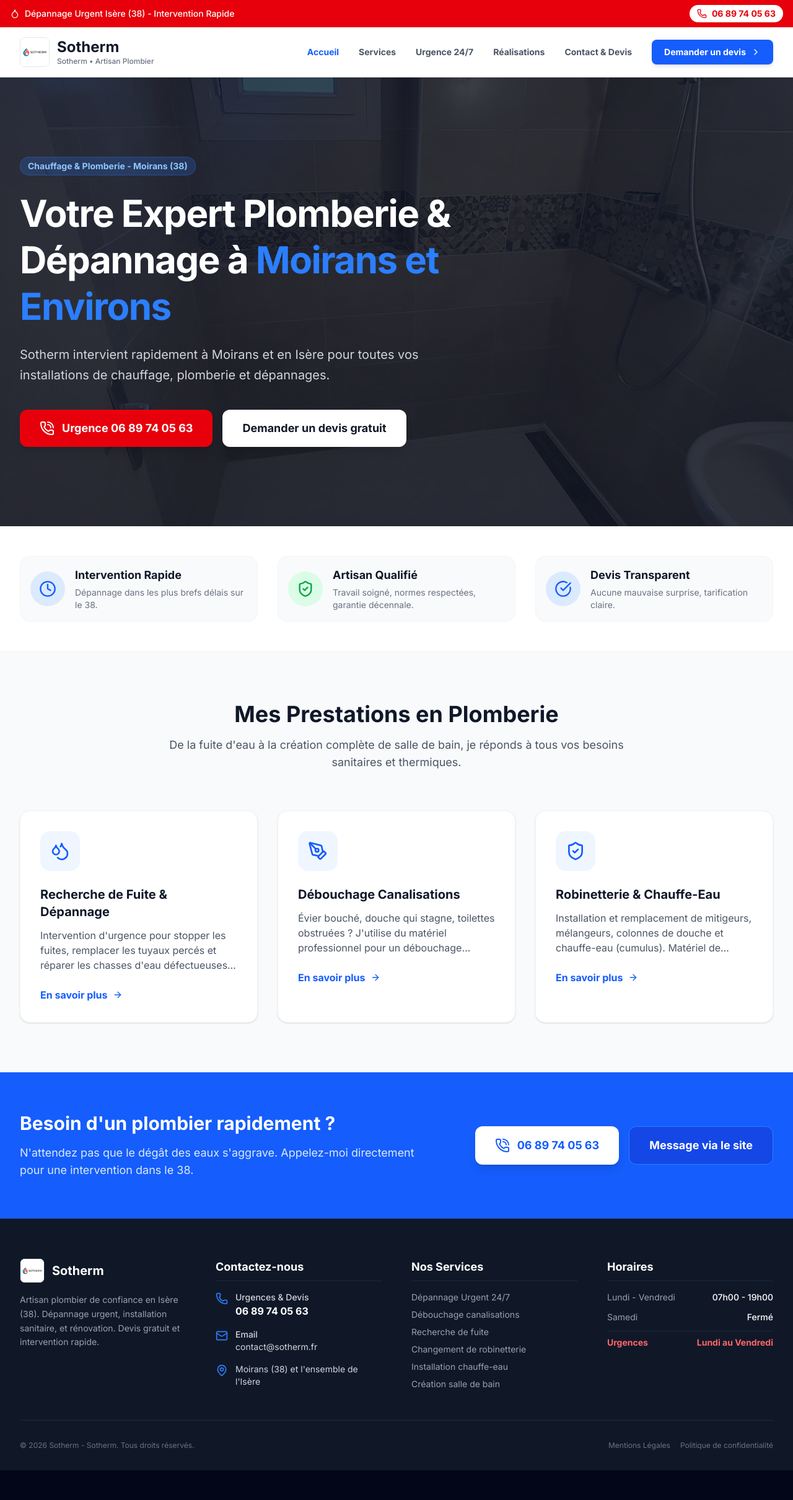
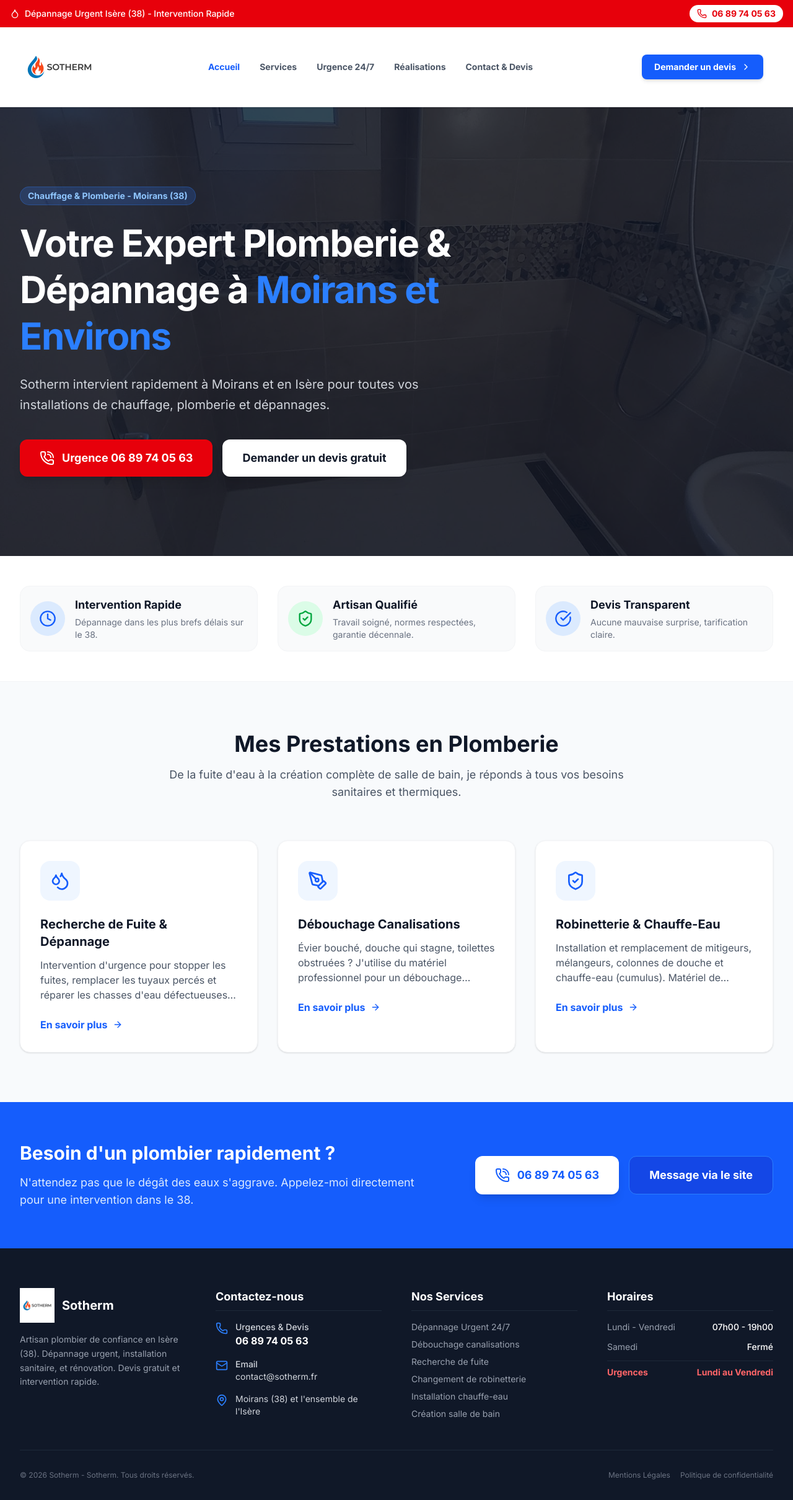
Before and after one commit to garei0stre/project, a React (Vite) app: page / in a window 1280 px wide. Shown: the whole page at 62% size. Before the commit the page ends 2372 px from the top, so only its background shows below. Built offline with nearby package versions, Linux system fonts and the light colour scheme.

Commit message:
[ADD] logo

```diff
--- a/src/components/PlumberLayout.tsx
+++ b/src/components/PlumberLayout.tsx
@@ -36,29 +36,20 @@ export default function PlumberLayout() {
       {/* Main Navigation */}
       <header className="bg-white border-b border-gray-200 sticky top-0 z-50 shadow-sm">
         <div className="max-w-7xl mx-auto px-4 sm:px-6 lg:px-8">
-          <div className="flex justify-between items-center h-20">
+          <div className="flex justify-between items-center h-32">
             {/* Logo */}
-            <Link to="/" className="flex items-center space-x-3" onClick={closeMenu}>
+            <Link to="/" className="flex items-center" onClick={closeMenu}>
               {clientConfig.logo ? (
-                <img src={clientConfig.logo} alt={clientConfig.companyName} className="w-12 h-12 rounded-lg object-contain bg-white border border-gray-200 shrink-0" />
+                <img
+                  src={clientConfig.logo}
+                  alt={clientConfig.companyName}
+                  className="h-32 w-auto object-contain shrink-0"
+                />
               ) : (
                 <div className="w-12 h-12 bg-blue-600 rounded-lg flex items-center justify-center text-white shrink-0">
                   <Wrench className="w-7 h-7" />
                 </div>
               )}
-              <div>
-                <h1 className="font-extrabold text-xl sm:text-2xl text-gray-900 leading-tight">
-                  {clientConfig.companyName.endsWith(clientConfig.departmentCode) ? (
-                    <>
-                      {clientConfig.companyName.slice(0, -clientConfig.departmentCode.length)}
-                      <span className="text-blue-600">{clientConfig.departmentCode}</span>
-                    </>
-                  ) : (
-                    clientConfig.companyName
-                  )}
-                </h1>
-                <p className="text-xs text-gray-500 font-medium">{clientConfig.plumberName} • Artisan Plombier</p>
-              </div>
             </Link>
 
             {/* Desktop Nav */}
@@ -67,8 +58,7 @@ export default function PlumberLayout() {
                 <Link
                   key={link.path}
                   to={link.path}
-                  className={`text-sm font-bold transition-colors ${
-                    location.pathname === link.path
+                  className={`text-sm font-bold transition-colors ${location.pathname === link.path
                     ? 'text-blue-600'
                     : 'text-gray-600 hover:text-blue-600'
                     }`}
@@ -76,14 +66,17 @@ export default function PlumberLayout() {
                   {link.name}
                 </Link>
               ))}
+            </nav>
+
+            {/* Right actions (CTA / Mobile Menu) */}
+            <div className="flex items-center space-x-4">
               <Link
                 to="/contact"
-                className="bg-blue-600 hover:bg-blue-700 text-white px-5 py-2.5 rounded-lg text-sm font-bold transition-all shadow-md hover:shadow-lg flex items-center space-x-2"
+                className="hidden md:flex bg-blue-600 hover:bg-blue-700 text-white px-5 py-2.5 rounded-lg text-sm font-bold transition-all shadow-md hover:shadow-lg items-center space-x-2 shrink-0"
               >
                 <span>Demander un devis</span>
                 <ChevronRight className="w-4 h-4" />
               </Link>
-            </nav>
 
               {/* Mobile Menu Button */}
               <button
@@ -92,6 +85,7 @@ export default function PlumberLayout() {
               >
                 {isMenuOpen ? <X className="w-6 h-6" /> : <Menu className="w-6 h-6" />}
               </button>
+            </div>
           </div>
         </div>
 
@@ -104,8 +98,7 @@ export default function PlumberLayout() {
                   key={link.path}
                   to={link.path}
                   onClick={closeMenu}
-                  className={`block px-3 py-4 text-base font-bold rounded-md ${
-                    location.pathname === link.path
+                  className={`block px-3 py-4 text-base font-bold rounded-md ${location.pathname === link.path
                     ? 'bg-blue-50 text-blue-600'
                     : 'text-gray-700 hover:bg-gray-50'
                     }`}
@@ -131,7 +124,11 @@ export default function PlumberLayout() {
             <div className="space-y-4">
               <div className="flex items-center space-x-3">
                 {clientConfig.logo ? (
-                  <img src={clientConfig.logo} alt={clientConfig.companyName} className="w-10 h-10 rounded-lg object-contain bg-white border border-gray-800 shrink-0" />
+                  <img
+                    src={clientConfig.logo}
+                    alt={clientConfig.companyName}
+                    className="max-h-14 w-auto max-w-[180px] object-contain shrink-0"
+                  />
                 ) : (
                   <div className="w-10 h-10 bg-blue-600 rounded-lg flex items-center justify-center text-white shrink-0">
                     <Wrench className="w-6 h-6" />
```
Lines whose indentation alone changed are shown as unchanged.
